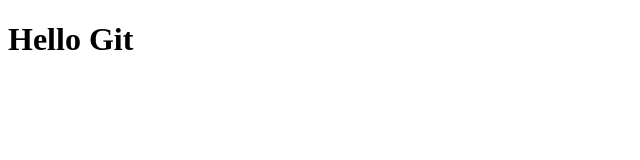
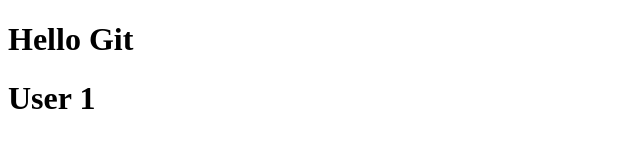
Before and after one commit to Ardhiityo/Git-PZN, a plain HTML site: page git-remote/index.html in a window 1280 px wide. Shown: the whole page, without its empty margins (0-640 px from the left). Drawn offline with Linux system fonts and the light colour scheme.

Commit message:
add user1 to index.html

```diff
--- a/git-remote/index.html
+++ b/git-remote/index.html
@@ -9,6 +9,7 @@
 
 <body>
     <h1>Hello Git</h1>
+    <h1>User 1</h1>
 </body>
 
 </html>
```
